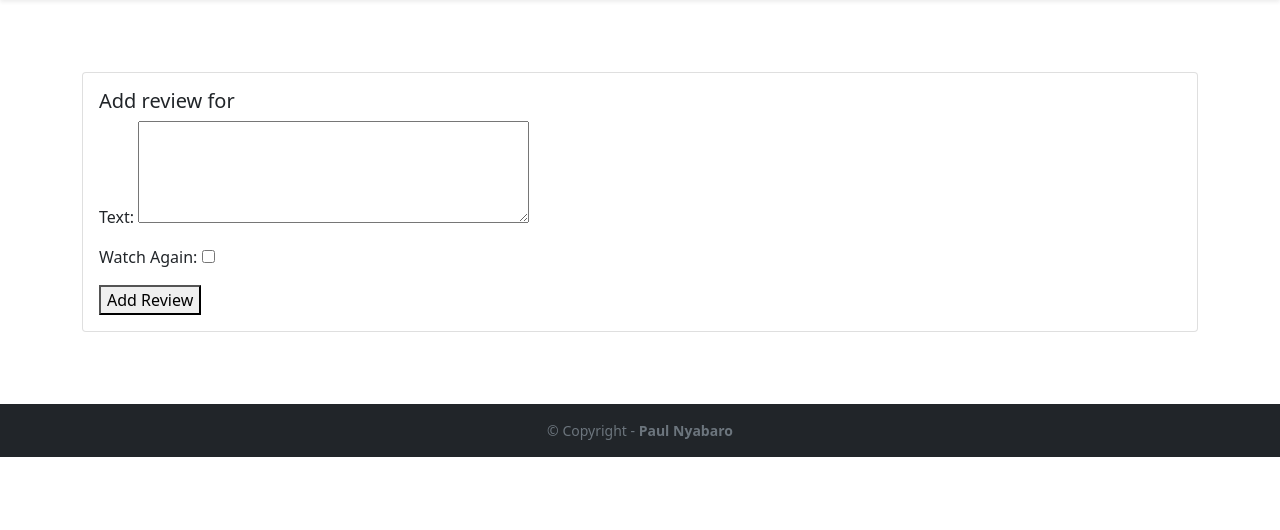
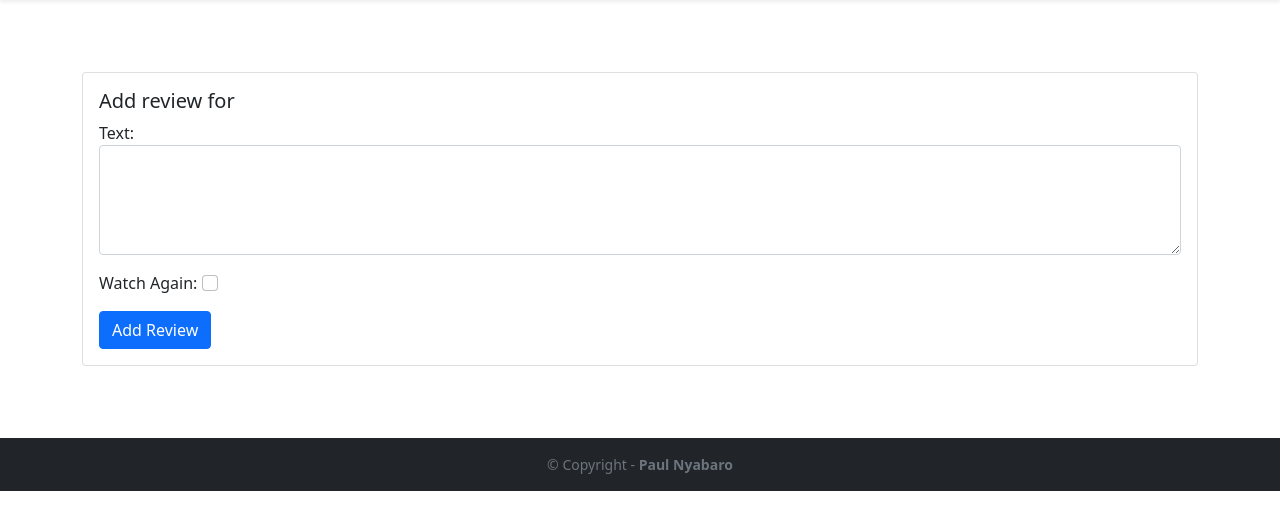
Before and after one commit to paulnyabaro/moviereviews, a Django app: template movie/templates/createreview.html in a window 1280 px wide. Shown: the part 56-586 px from the top of the page. Run offline with Django 4.2, Linux system fonts and the light colour scheme; the template is opened without the code that fills it: values that come from a table or form of the project are taken from there, others are empty; parts of the project's set-up code (start-up, migrations or seed data) failed here and were passed over.

Commit message:
Updated review form

```diff
--- a/movie/forms.py
+++ b/movie/forms.py
@@ -3,7 +3,7 @@
 
 
 class ReviewForm(ModelForm):
-    def __inti__(self, *args, **kwargs):
+    def __init__(self, *args, **kwargs):
         super(ModelForm, self).__init__(*args, **kwargs)
         self.fields['text'].widget.attrs.update({'class': 'form-control'})
         self.fields['watchAgain'].widget.attrs.update({'class': 'form-check-input'})
--- a/movie/templates/createreview.html
+++ b/movie/templates/createreview.html
@@ -12,7 +12,7 @@
                 <form action="" method="POST">
                     {% csrf_token %}
                     {{ form.as_p }}
-                    <button type="submit">Add Review</button>
+                    <button type="submit" class="btn btn-primary">Add Review</button>
                 </form>
             </div>
         </div>
```
